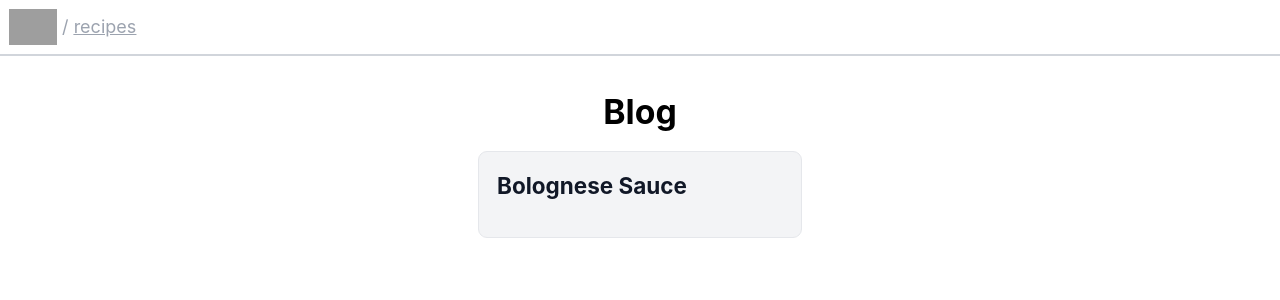
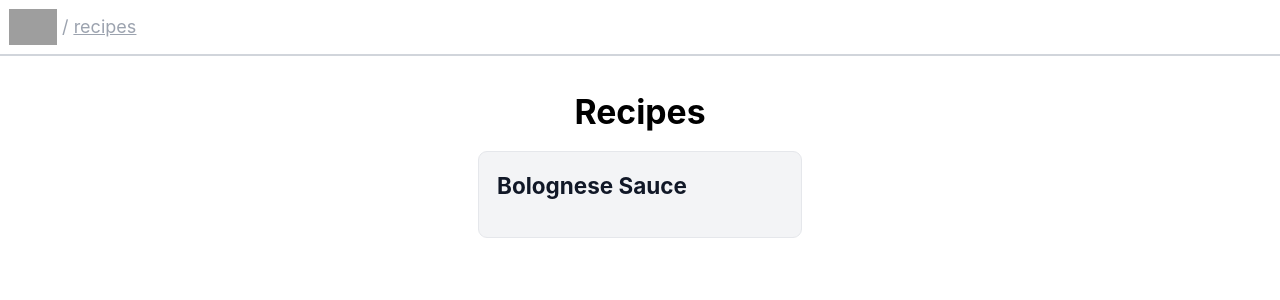
Before and after one commit to JohnScolaro/personal-website, a Next.js app: page /recipes in a window 1280 px wide. Shown: the top 300 px of the page. Built offline with nearby package versions, Linux system fonts and the light colour scheme; grey boxes are pictures that could not be loaded.

Commit message:
Change recipe page to say recipe, not blog.

```diff
--- a/app/(topbarlayout)/recipes/page.tsx
+++ b/app/(topbarlayout)/recipes/page.tsx
@@ -14,7 +14,7 @@ export default function Page() {
       <section>
         <div className="max-w-6xl p-4 m-auto">
           <div className="mt-2 md:mt-4 font-bold text-3xl text-center">
-            Blog
+            Recipes
           </div>
           <div className="flex flex-col items-center mt-4 gap-4">
             {allRecipeData.map(({ id, title }) => (
```
